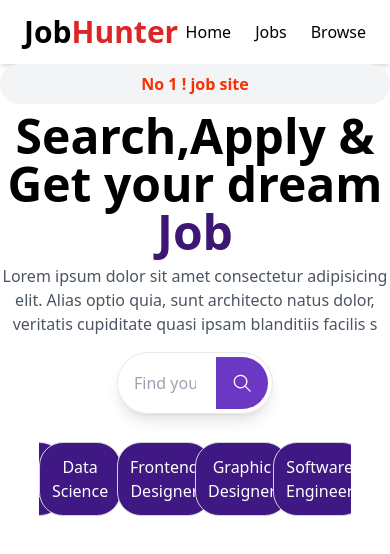
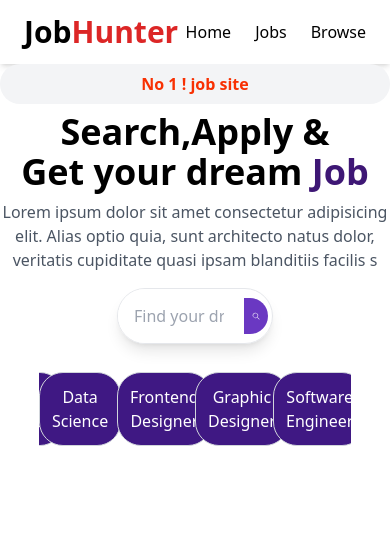
Before and after one commit to dhruvv224/job-hunter, a React (Create React App) app: page / in a window 390 px wide. Shown: the top 554 px of the page. Built offline with nearby package versions, Linux system fonts and the light colour scheme.

Commit message:
responsive

```diff
--- a/src/Components/Herosection.jsx
+++ b/src/Components/Herosection.jsx
@@ -24,7 +24,7 @@ const Herosection = () => {
   return (
     <div className='text-center'>
         <h2 className='font-semibold px-4 py-2 rounded-full  bg-gray-100 text-[#f83002]'>No 1 ! job site</h2>
-        <h1 className='text-5xl py-2 font-bold'>Search,Apply & <br/> <span className=''>Get your dream <span className='text-[#3e1775]'>Job</span></span></h1>
+        <h1 className='md:text-5xl text-4xl py-2 font-bold'>Search,Apply & <br/> <span className=''>Get your dream <span className='text-[#3e1775]'>Job</span></span></h1>
         <p className='text-gray-600'>Lorem ipsum dolor sit amet consectetur adipisicing elit. Alias optio quia, sunt architecto natus dolor, veritatis cupiditate quasi ipsam blanditiis facilis s</p>
         <div className="flex w-[40%] shadow-lg border border-gray-200 rounded-full items-center mx-auto m-4">
   <input
@@ -34,8 +34,8 @@ const Herosection = () => {
     value={searchQuery}
     onChange={handleSearchquery}
   />
-  <button className="bg-[#6A38C2] p-4 rounded-r-full h-full flex items-center justify-center m-1" onClick={handleSearch}>
-    <GoSearch className="h-5 w-5 text-white" />
+  <button className="bg-[#6A38C2] md:p-4 p-2 rounded-r-full h-full flex items-center justify-center m-1" onClick={handleSearch}>
+    <GoSearch className="h-5 md:w-5 w-2 text-white" />
   </button>
 </div>
 
```
